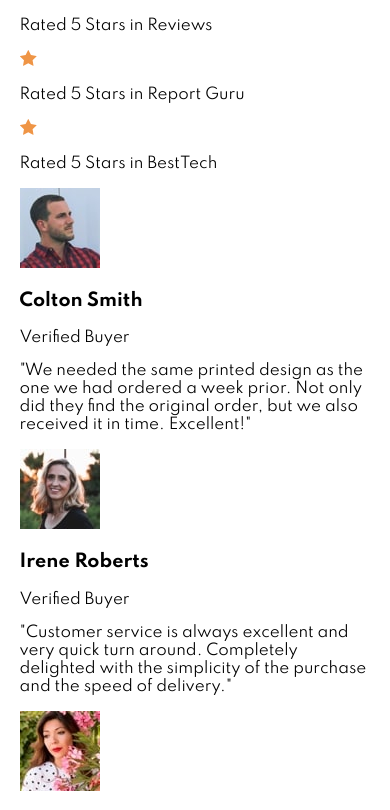
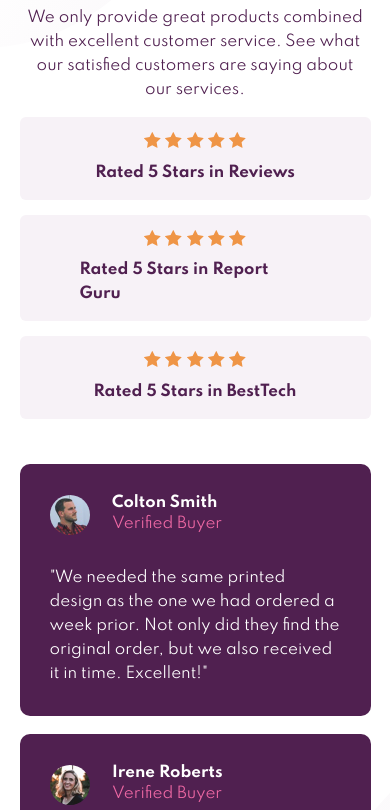
Before and after one commit to hariscs/social, a plain HTML site: page index.html in a window 390 px wide. Shown: the part 195-1005 px from the top of the page. Drawn offline with Linux system fonts and the light colour scheme.

Commit message:
mobile layout completed

```diff
--- a/css/style.css
+++ b/css/style.css
@@ -14,12 +14,110 @@
 
 body {
 	font-family: 'Spartan', sans-serif;
+	background: url(../images/bg-pattern-top-mobile.svg) no-repeat top,
+		url(../images/bg-pattern-bottom-mobile.svg) no-repeat bottom;
+	background-size: 100%;
 	font-size: 15px;
+	color: var(--Very-Dark-Magenta);
 	margin: 0;
+}
+
+p {
+	line-height: 1.6;
 }
 
 .hero-flex {
 	width: 90%;
 	max-width: 375px;
 	margin: 0 auto;
+	padding: 4em 0;
 }
+
+/*  */
+
+.header-title {
+	max-width: 14ch;
+	margin-left: auto;
+	margin-right: auto;
+	font-size: 1.7rem;
+	text-align: center;
+}
+
+.header-subtitle {
+	max-width: 27ch;
+	margin-left: auto;
+	margin-right: auto;
+	text-align: center;
+}
+
+.info {
+	display: flex;
+	flex-direction: column;
+	align-items: center;
+}
+
+.info-ratings {
+	display: flex;
+	flex-direction: column;
+	gap: 1em;
+	margin-bottom: 3em;
+}
+
+.rating {
+	display: flex;
+	flex-direction: column;
+	align-items: center;
+	justify-content: center;
+	background: var(--Light-Grayish-Magenta);
+	font-weight: 700;
+	padding: 1em 4em;
+	border-radius: 6px;
+}
+
+.rating p {
+	margin: 0.5em 0 0;
+}
+
+/* card */
+.cards {
+	display: flex;
+	flex-direction: column;
+	gap: 1.2em;
+}
+
+.card {
+	background: var(--Very-Dark-Magenta);
+	color: var(--White);
+	border-radius: 10px;
+	padding: 2em;
+	display: flex;
+	flex-direction: column;
+	gap: 1em;
+}
+
+.card-id {
+	display: flex;
+	align-items: center;
+	gap: 1.5em;
+}
+
+.details-name,
+.details-info {
+	margin: 0;
+}
+
+.details-info {
+	color: var(--Soft-Pink);
+}
+
+.card img {
+	border-radius: 100vh;
+	max-width: 40px;
+}
+
+.card-quote {
+	max-width: 24.5ch;
+	margin-left: auto;
+	margin-right: auto;
+	margin-bottom: 0;
+}
--- a/index.html
+++ b/index.html
@@ -44,19 +44,37 @@
 				<!-- rating 1st -->
 				<div class="info-ratings">
 					<div class="rating rating-1">
-						<img src="./images/icon-star.svg" alt="icon-star" />
+						<div class="rating-images">
+							<img src="./images/icon-star.svg" alt="icon-star" />
+							<img src="./images/icon-star.svg" alt="icon-star" />
+							<img src="./images/icon-star.svg" alt="icon-star" />
+							<img src="./images/icon-star.svg" alt="icon-star" />
+							<img src="./images/icon-star.svg" alt="icon-star" />
+						</div>
 						<p>Rated 5 Stars in Reviews</p>
 					</div>
 
 					<!-- rating 2nd -->
 					<div class="rating rating-2">
-						<img src="./images/icon-star.svg" alt="icon-star" />
+						<div class="rating-images">
+							<img src="./images/icon-star.svg" alt="icon-star" />
+							<img src="./images/icon-star.svg" alt="icon-star" />
+							<img src="./images/icon-star.svg" alt="icon-star" />
+							<img src="./images/icon-star.svg" alt="icon-star" />
+							<img src="./images/icon-star.svg" alt="icon-star" />
+						</div>
 						<p>Rated 5 Stars in Report Guru</p>
 					</div>
 
 					<!-- rating 3rd -->
 					<div class="rating rating-3">
-						<img src="./images/icon-star.svg" alt="icon-star" />
+						<div class="rating-images">
+							<img src="./images/icon-star.svg" alt="icon-star" />
+							<img src="./images/icon-star.svg" alt="icon-star" />
+							<img src="./images/icon-star.svg" alt="icon-star" />
+							<img src="./images/icon-star.svg" alt="icon-star" />
+							<img src="./images/icon-star.svg" alt="icon-star" />
+						</div>
 						<p>Rated 5 Stars in BestTech</p>
 					</div>
 				</div>
@@ -68,7 +86,7 @@
 					<div class="card-id">
 						<img src="./images/image-colton.jpg" alt="image-colton" />
 						<div class="details">
-							<h3 class="details-name">Colton Smith</h3>
+							<h4 class="details-name">Colton Smith</h4>
 							<p class="details-info">Verified Buyer</p>
 						</div>
 					</div>
@@ -87,7 +105,7 @@
 					<div class="card-id">
 						<img src="./images/image-irene.jpg" alt="image-irene" />
 						<div class="details">
-							<h3 class="details-name">Irene Roberts</h3>
+							<h4 class="details-name">Irene Roberts</h4>
 							<p class="details-info">Verified Buyer</p>
 						</div>
 					</div>
@@ -106,7 +124,7 @@
 					<div class="card-id">
 						<img src="./images/image-anne.jpg" alt="image-anne" />
 						<div class="details">
-							<h3 class="details-name">Anne Wallace</h3>
+							<h4 class="details-name">Anne Wallace</h4>
 							<p class="details-info">Verified Buyer</p>
 						</div>
 					</div>
```
